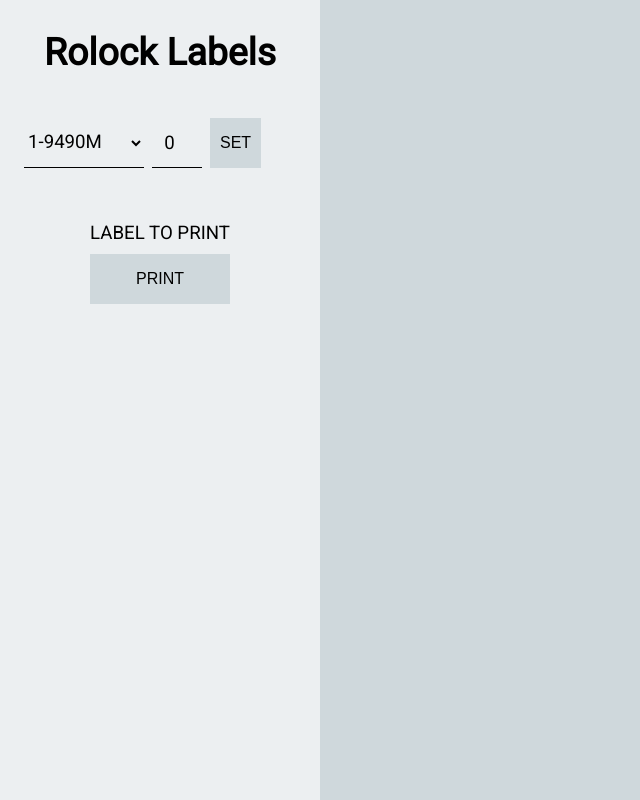
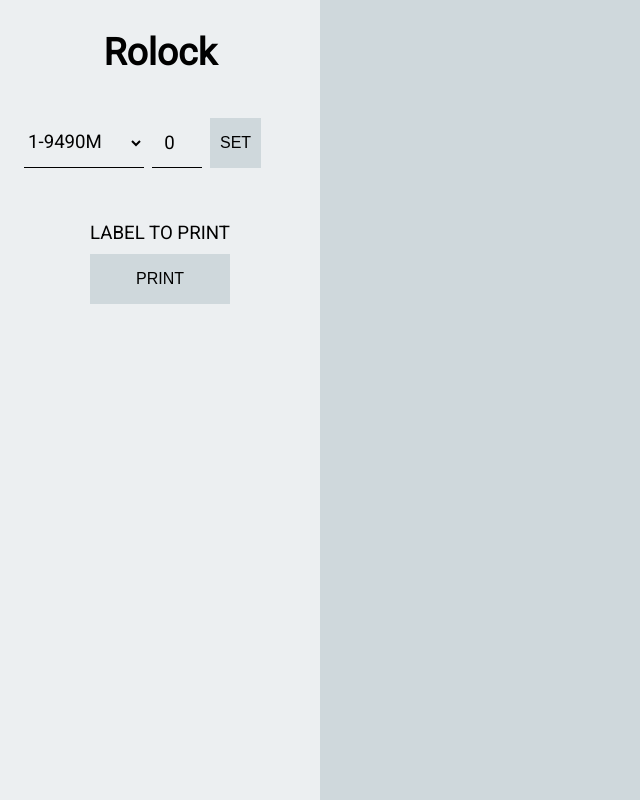
Before and after one commit to cbraissant/Rolock-labels, a Svelte app: page / in a window 1280 px wide. Shown: the whole page, without its empty margins (0-640 px from the left). Built offline with nearby package versions, Linux system fonts and the light colour scheme.

Commit message:
Update the layout of the labels

```diff
--- a/src/Label.svelte
+++ b/src/Label.svelte
@@ -11,7 +11,7 @@
     padding: 2mm 5mm;
     width: 100%;
     height: 54mm;
-    justify-content: space-between;
+    justify-content: space-around;
   }
 </style>
 
--- a/src/Sidebar.svelte
+++ b/src/Sidebar.svelte
@@ -15,7 +15,7 @@
 
 <div class="sidebar">
   <div class="sidebar-title">
-    <h1>Rolock Labels</h1>
+    <h1>Rolock</h1>
   </div>
   <ProductAdd on:message {datas} />
   <ProductSummary on:message {datas} />
```
